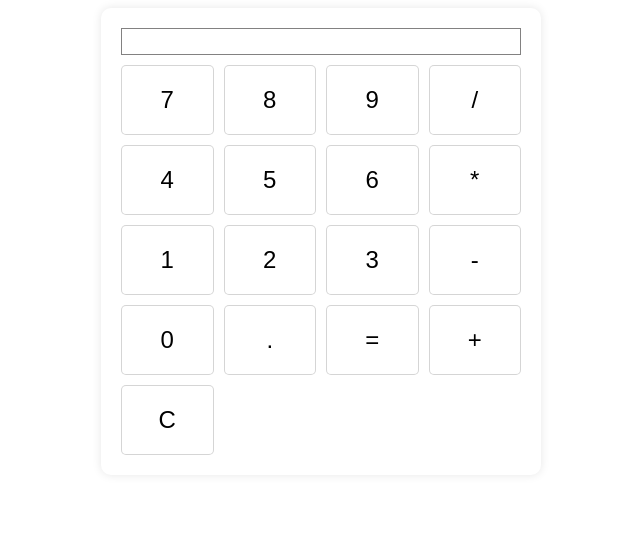
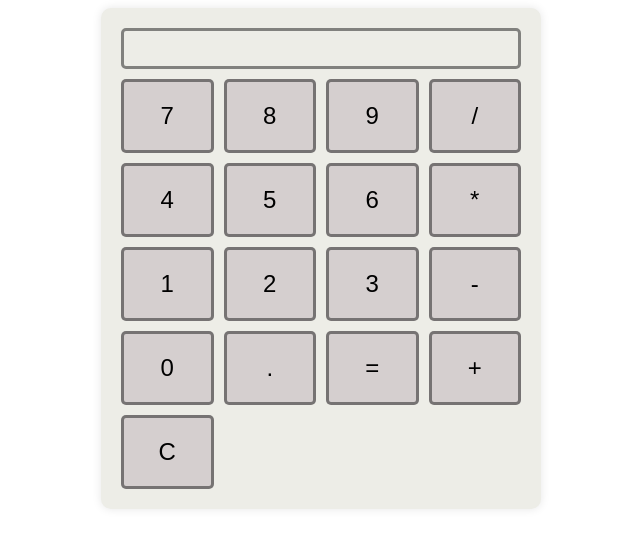
Before and after one commit to Abdulwahab9811/React-Calculator, a React app in the folder calculator-app/: page / in a window 1280 px wide. Shown: the whole page, without its empty margins (319-959 px from the left). Built offline with nearby package versions, Linux system fonts and the light colour scheme.

Commit message:
commit-css updates

```diff
--- a/calculator-app/src/components/Display.js
+++ b/calculator-app/src/components/Display.js
@@ -11,6 +11,7 @@ const Display = ({ expression, result }) => {
     );
   };
 
+
   Display.propTypes = {
     expression: PropTypes.string.isRequired,
     result: PropTypes.string.isRequired,
--- a/calculator-app/src/components/app.css
+++ b/calculator-app/src/components/app.css
@@ -5,21 +5,24 @@
     background-color: #f0f0f000;
     border-radius: 10px;
     box-shadow: 0 0 10px rgba(0, 0, 0, 0.1);
+    background-color: rgb(237, 237, 231);
   }
 
   .buttons {
     display: grid;
     grid-template-columns: repeat(4, 1fr);
     gap: 10px;
+    background-color: rgb(237, 237, 231);
   }
 
   .button {
     font-size: 24px;
     padding: 20px;
-    border: 1px solid #cccccccf;
+    border:3px solid #25242488;
     border-radius: 5px;
     background-color: #ffffff14;
     cursor: pointer;
+    background-color: rgb(213, 207, 207);
   }
 
   .button:hover {
@@ -27,14 +30,17 @@
   }
 
   .display {
-    border: 1px solid #15141488;
-    padding: 10px;
+    border:3px solid #25242488;
+    padding: 15px;
     margin-bottom: 10px;
-  }
+    border-radius: 5px;
+
+    }
 
   .expression {
     font-size: 24px;
     margin-bottom: 5px;
+
   }
 
   .result {
```
